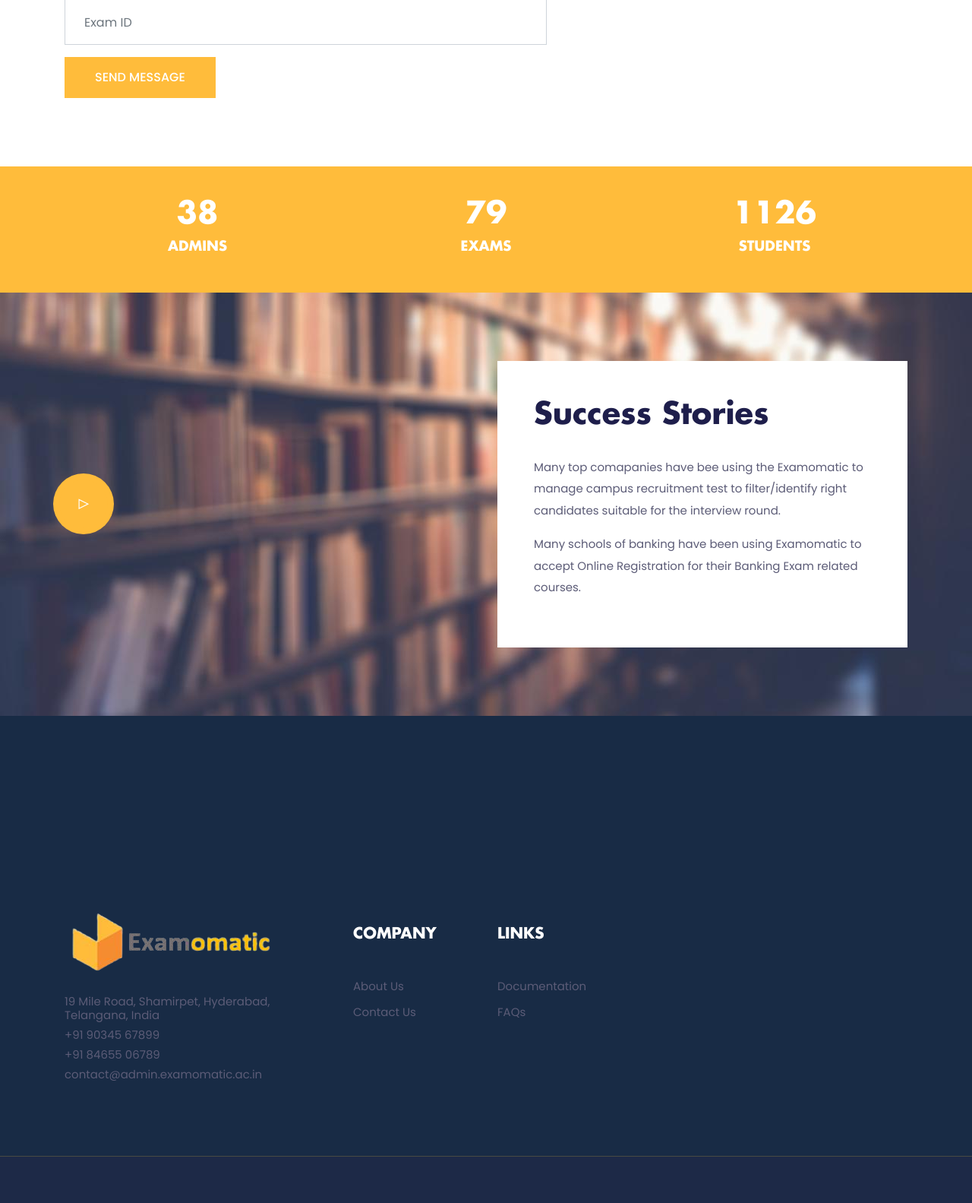
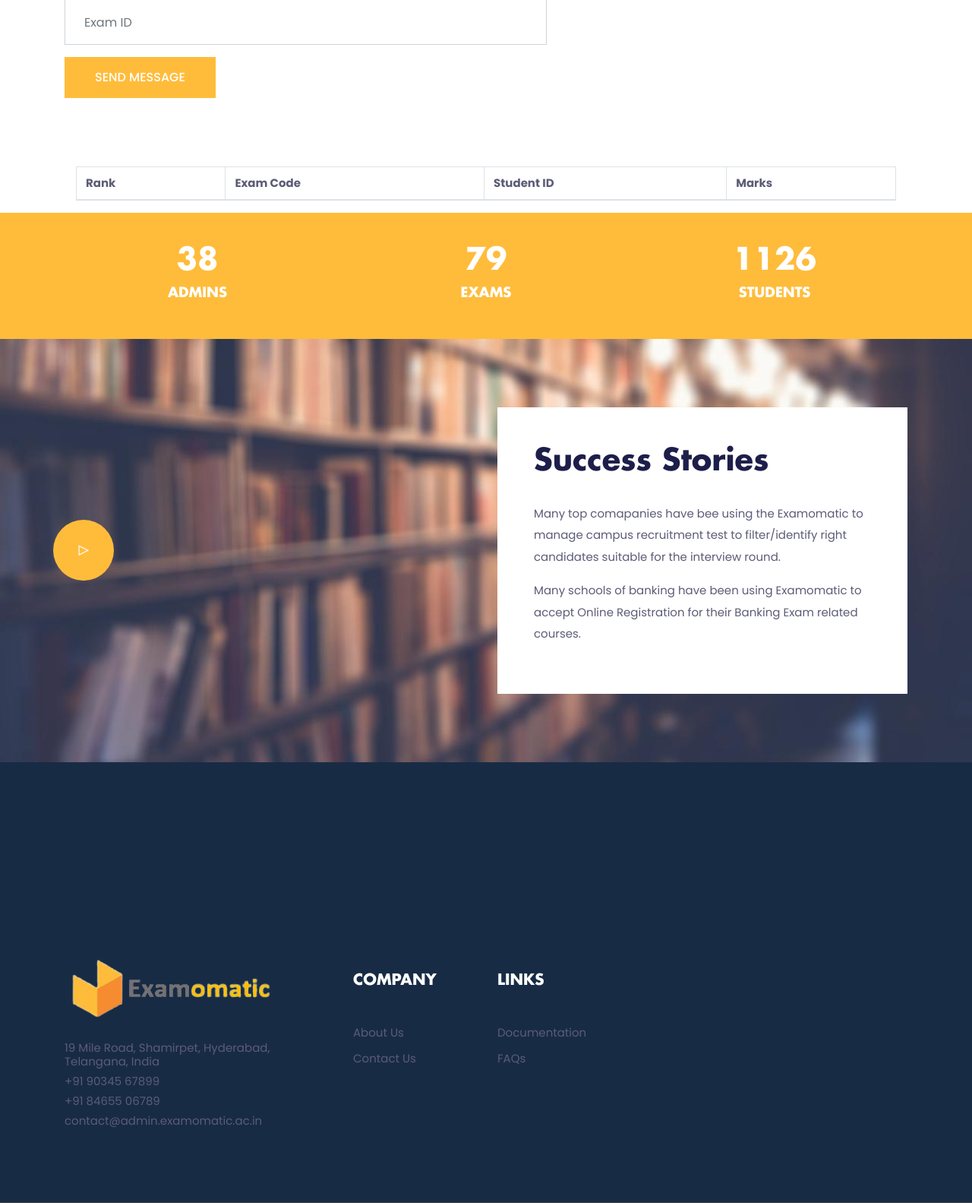
Before and after one commit to AbhirathNB/projectDBMS, a Django app: page /viewRank in a window 1280 px wide. Shown: the part 513-2096 px from the top of the page at 76% size. Before the commit the page ends 2035 px from the top, so only its background shows below. Run offline with Django 4.2, Linux system fonts and the light colour scheme; lists and menus that the app fills with data are empty; parts of the project's set-up code (start-up, migrations or seed data) failed here and were passed over; some libraries are stand-ins or nearby versions.

Commit message:
update 17

```diff
--- a/Hello/home/views.py
+++ b/Hello/home/views.py
@@ -84,24 +84,26 @@ def adminContact(request):
 def previousResults(request):
     return render(request, 'previousResults.html')
 
-def viewRank(request, dict = {}):
+def viewRank(request):
+    user = None
     if request.method == 'POST':
         examid = request.POST.get("eid")
 
-        user = exammarklist1.objects.raw(f"SELECT * from home_exammarklist1 where examid = '{examid}' order by marks")
-        return redirect('/viewRank1', {"id": user})
+        user = exammarklist1.objects.raw(f"SELECT * from home_exammarklist1 where examid = '{examid}' order by marks desc")
+        #return redirect('/viewRank', {'id': user})
+    # else:
+    #     user = exammarklist1.objects.raw(f"SELECT * from home_exammarklist1 order by marks desc")
 
 
 
+    return render(request, 'viewRank.html', {'id' : user})
 
-    return render(request, 'viewRank.html', dict)
-
-def viewRank1(request, dict = {}):
-    print(dict)
-    if dict:
-        print("bladder")
+def viewRank1(request):
+    # print(dict)
+    # if dict:
+    #     print("bladder")
         # print(dict)
-    return render(request, 'viewRank1.html', dict)
+    return render(request, 'viewRank1.html')
 
 def attemptExam(request):
     return render(request, 'attemptExam.html')
--- a/Hello/template/viewRank.html
+++ b/Hello/template/viewRank.html
@@ -108,6 +108,43 @@
     </div>
   </div>
 </section>
+
+
+<div class = "container">
+  <div class="col-md-12 col-sm-12 mb-12 mb-md-0" >
+    <table class="table table-bordered">
+
+      <thead>
+        <tr>
+          <th scope="col" >Rank</th>
+          <th scope="col" >Exam Code</th>
+          <th scope="col" >Student ID</th>
+          <th scope="col">Marks</th>
+
+        </tr>
+      </thead>
+      <tbody>
+
+        <script>
+          var k = 1;
+          k = k+1;
+        </script>
+        {% for i in id %}
+          <tr>
+            <td scope="row">{{ forloop.counter }}</td>
+            <td scope="row">{{ i.examid }}</td>
+            <td scope="row">{{ i.marks }}</td>
+            <td scope="row">{{ i.studentid_id }}</td>
+          </tr>
+        {% endfor %}
+
+
+      </tbody>
+    </table>
+  </div>
+  </div>
+
+
 <!-- /about -->
 
 
```
